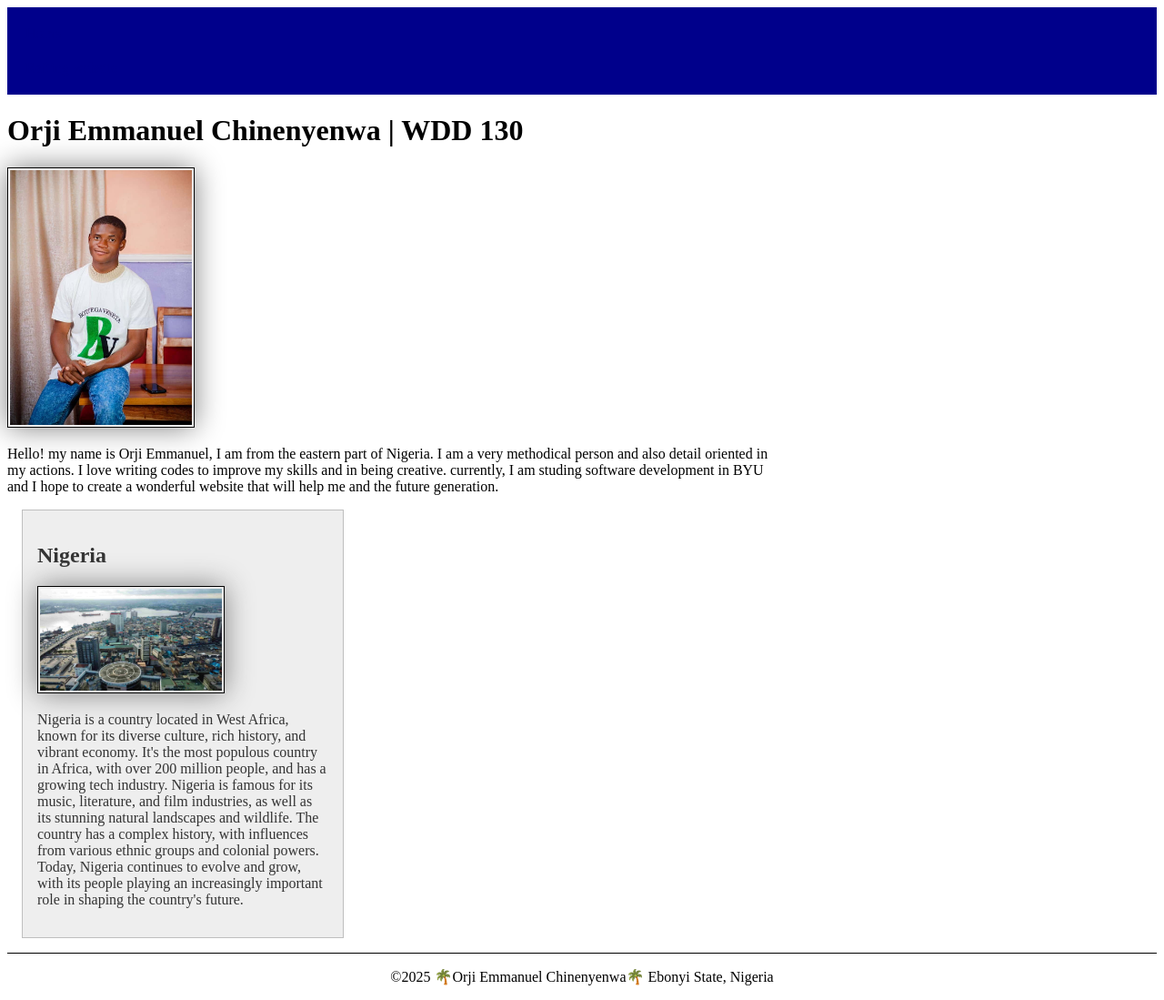
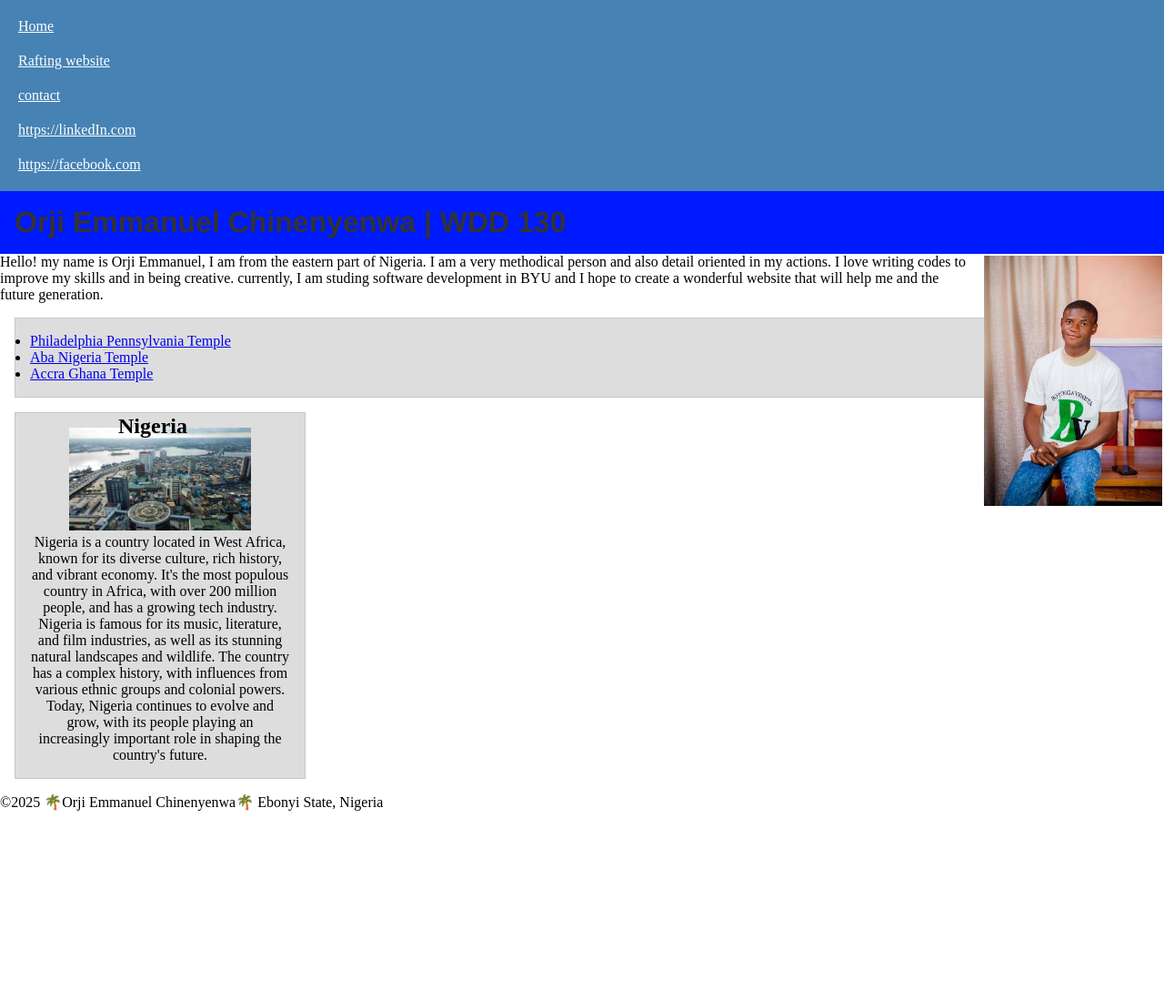
Before and after one commit to nuelenterprise-com/wdd130, a plain HTML site: page index.html in a window 1280 px wide. Shown: the whole page at 91% size. After the commit the page ends 891 px from the top, so only its background shows below. Drawn offline with Linux system fonts and the light colour scheme.

Commit message:
rafting html

```diff
--- a/index.html
+++ b/index.html
@@ -7,7 +7,7 @@
     <title>Orji Emmanuel Chinenyenwa | WDD 130</title>
     <meta name="description" content="Orji Emmanuel, Byu Idaho Wdd 130, Course Homepage">
     <meta name="author" content="Orji Emmanuel Chinenyenwa">
-    <link rel="stylesheet" href="week02/styles/styles.css">
+    <link rel="stylesheet" href="styles/styles.css">
 </head>
 
 <body>
@@ -15,6 +15,9 @@
         <nav>
             <a href="#">Home</a>
             <a href="wwr/">Rafting website</a>
+            <a href="#">contact</a>
+            <a href="wwr/">https://linkedIn.com</a>
+            <a href="wwr/">https://facebook.com</a>
         </nav>
     </header>
     <main>
@@ -25,9 +28,22 @@
             I love writing codes to improve my skills and in being creative.
             currently, I am studing software development in BYU and I hope to create
             a wonderful website that will help me and the future generation.</p>
+        <ul class="box">
+            <li><a href="https://www.churchofjesuschrist.org/temples/details/philadelphia-pennsylvania-temple"
+                    target="_blank">Philadelphia Pennsylvania Temple</a></li>
+            <li><a href="https://www.churchofjesuschrist.org/temples/details/aba-nigeria-temple" target="_blank">Aba
+                    Nigeria
+                    Temple</a></li>
+            <li><a href="https://www.churchofjesuschrist.org/temples/details/accra-ghana-temple" target="_blank">Accra
+                    Ghana
+                    Temple</a>
+            </li>
+
+
+        </ul>
 
     </main>
-    <aside>
+    <aside class="box">
         <h2> Nigeria </h2>
         <img src="week02/images/image-nigeria.jpg" alt="Orji Emmanuel Chinenyenwa" width="200">
         <p>Nigeria is a country located in West Africa, known for its diverse culture, rich history, and vibrant
@@ -39,6 +55,7 @@
             complex history, with influences from various ethnic groups and colonial powers. Today, Nigeria continues to
             evolve and
             grow, with its people playing an increasingly important role in shaping the country's future.</p>
+
     </aside>
     <footer>
         <p>©2025 🌴Orji Emmanuel Chinenyenwa🌴 Ebonyi State, Nigeria</p>
--- a/styles/styles.css
+++ b/styles/styles.css
@@ -0,0 +1,66 @@
+*{
+    margin: 0;
+    padding: 0;
+    box-sizing: border-box;
+}
+/* Class Selectors */
+
+.box {
+    margin: 1rem;
+    border: 1px solid rgb(0 0 0 / 10%);
+    padding: 1rem;
+    background-color: #ddd;
+    color: #000
+}
+
+nav {
+    background-color: steelblue;
+    padding: 10px
+}
+
+nav a {
+    color: white;
+    display: block;
+    padding: 10px;
+}
+
+main img {
+    /* you nost likely will have other CSS declarations here */
+    width: 150;
+    height: auto;
+    padding: 2px;
+    float: right;
+    margin: 0 0 1rem 1rem
+
+}
+
+:root {
+    --heading-background-color: rgb(0, 26, 255);
+    --heading-text-color: #333;
+    --heading-font:'Montserrat', Helvetica, sans-serif;
+    --padding: 1rem;
+    --border: 1px solid rgb(0 0 0 / 0.1);
+}
+
+/* some example variable use in the declarations. */
+
+h1 {
+    background-color: var(--heading-background-color);
+    color: var(--heading-text-color);
+    font-family: var(--heading-font);
+    padding: var(--padding);
+}
+
+aside{
+    width: 20em;
+    text-align: center;
+    margin: 10px auto;
+    padding: var(--padding);
+    b0x-shadow: 0 0 10px rgb(0 0 0 / 0.1);
+}
+
+aside h2 {
+    position: absolute;
+    top: 455px;
+    left: 130px
+}
--- /dev/null
+++ b/week03/overlay.css
@@ -0,0 +1,55 @@
+* {
+  margin: 0;
+  padding: 0;
+}
+
+main {
+  max-width: 800px;
+  margin: 2rem auto;
+  font-family: Arial, Helvetica, sans-serif;
+}
+
+h1 {
+  text-align: center;
+  font-size: 1.5rem;
+  text-shadow: 3px 3px 5px #777;
+}
+
+.herodiv {
+  margin: 10px auto;
+  }
+
+.herodiv img {
+  width: 100%;
+  height: 300px;
+  object-fit: cover;
+}
+.stats {
+  position: absolute;
+  top: 25px;
+  right: 25px;
+  background: radial-gradient(#eee, #323A06);
+  border: 1px solid #000;
+  padding: 0.65rem;
+  box-shadow: 0 0 30px #111;
+  opacity: 0.9;
+  bottom: 25px;
+  left: 15px;
+}
+
+h2 {
+  text-shadow: 0 0 15px #333;
+  border-bottom: 1px solid #555;
+  margin-bottom: 0.3rem;
+}
+
+footer {
+  position: fixed;
+  bottom: 0;
+  margin: 1rem;
+  border-top: 1px solid #000;
+  padding: 0.5rem;
+  color: navy;
+  font-weight: 700;
+  font-style: italic;
+}
```
Also changed, not shown: week02/box-model.html (+1 -1 lines), week02/styles/box-model.css (+18 -3 lines), week03/class-and-id.html (+6 -2 lines), week03/overlay.html (added, +36 -0 lines).
